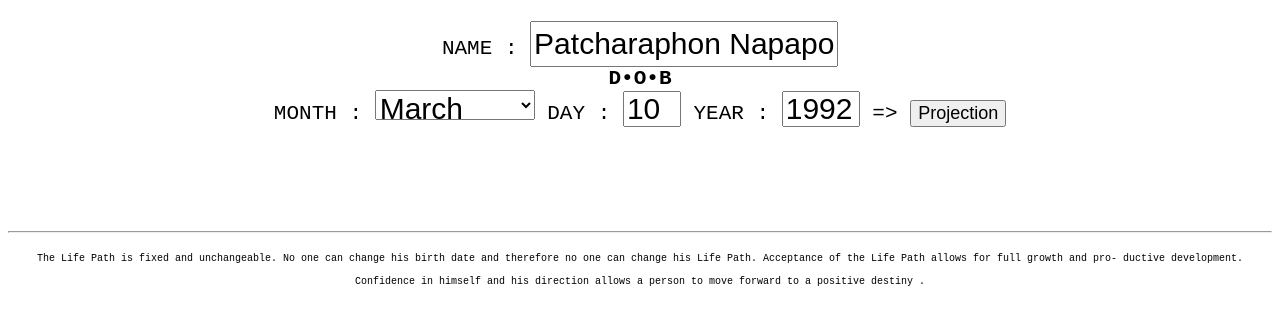
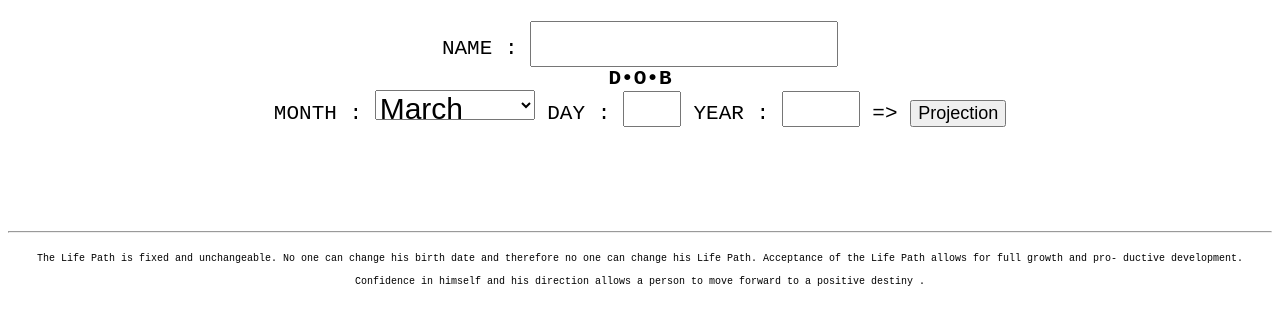
Before and after one commit to artnp/birthforce, a plain HTML site: page index.html in a window 1280 px wide. Shown: the part 180-504 px from the top of the page. Drawn offline with Linux system fonts and the light colour scheme; a web font is replaced by a local one.

Commit message:
Update index.html

```diff
--- a/index.html
+++ b/index.html
@@ -15,7 +15,7 @@
 <body>
 <center>
 <img src="Numerology_Types-3.jpg" width="4%">
-<h3>Birthforce</h3> NAME : <input type="text" id="name" style="font-size:30px;width:300px;height:40px" value="Patcharaphon Napapornpipat" >
+<h3>Birthforce</h3> NAME : <input type="text" id="name" style="font-size:30px;width:300px;height:40px" >
 <br><b>D•O•B</b><br>
     MONTH : <select id="month"  style="font-size:30px;width:160px;height:30px" >
         <option value="3">March</option>
@@ -32,8 +32,8 @@
         <option value="11">November</option>
         <option value="3">December</option>
       </select>
- DAY : <input type="text" id="day" style="font-size:30px;width:50px;height:30px" value="10" >
- YEAR : <input type="text" id="year" style="font-size:30px;width:70px;height:30px" value="1992" >
+ DAY : <input type="text" id="day" style="font-size:30px;width:50px;height:30px" >
+ YEAR : <input type="text" id="year" style="font-size:30px;width:70px;height:30px" >
 
     => <button class="cal" onsubmit="cal()" style="font-size:18px">Projection</button></center>
 <center>  <font color="#fff"><div id="resultName"></div></font>
```
